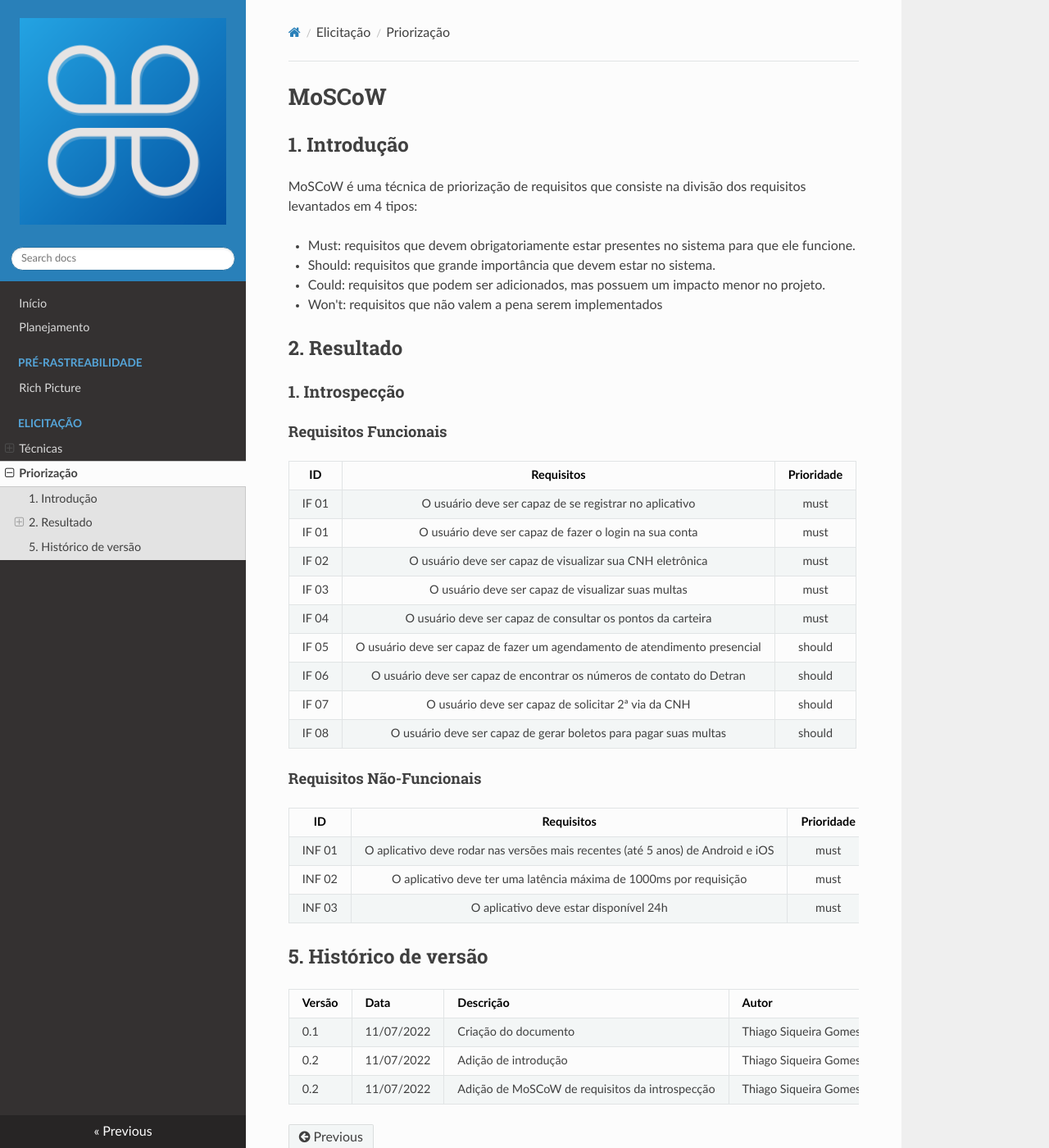
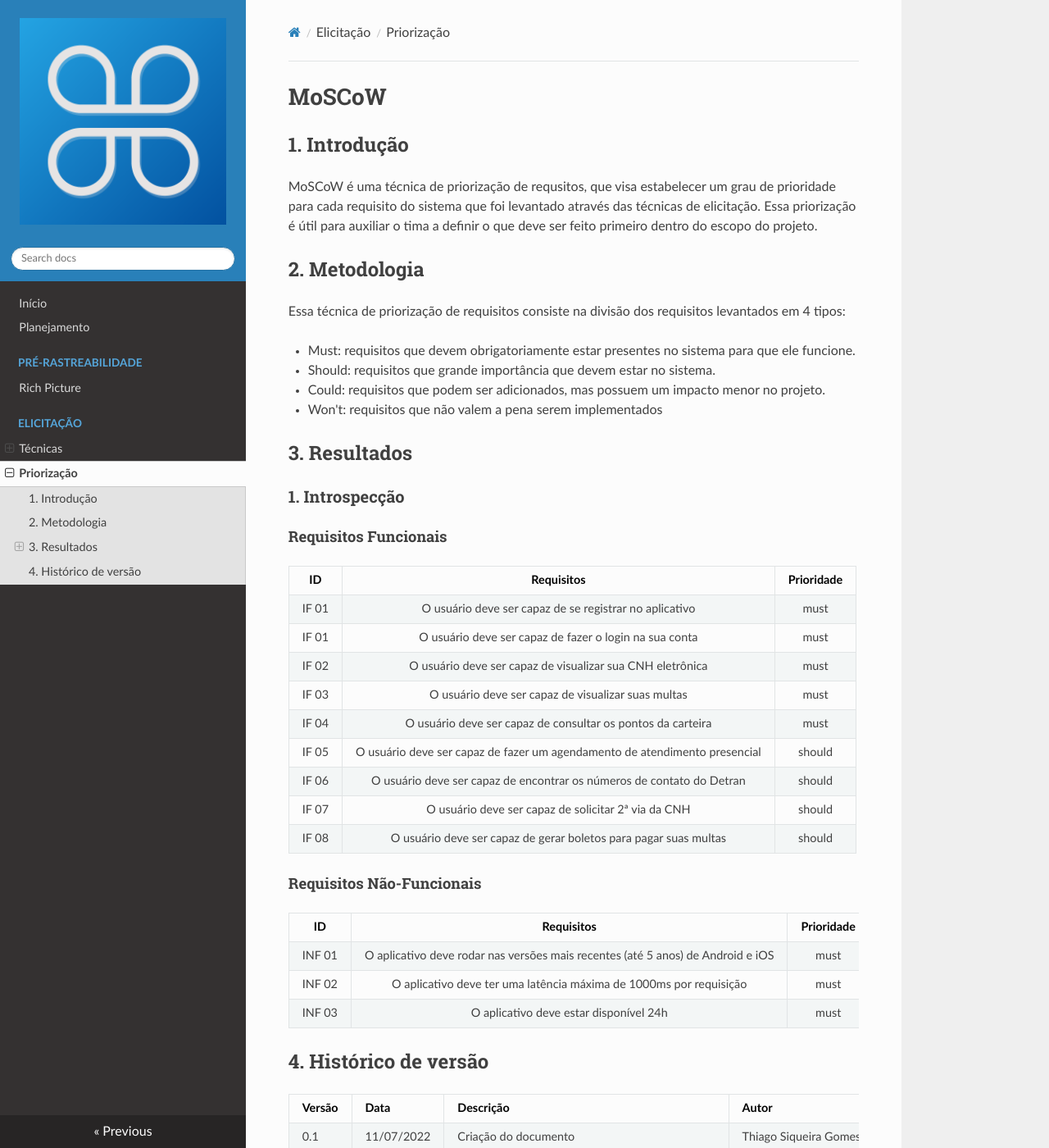
Before and after one commit to Requisitos-de-Software/2022.1-DetranDF, an MkDocs documentation site: the page built from docs/elicitação/priorização/moscow.md, in a window 1280 px wide and 1400 px high. Shown: the whole window at 82% size. Built offline with MkDocs 1.6.1, drawn with Linux system fonts in a browser that asks for light colours; nearby versions of some CDN libraries; some of the changed text lies outside the part shown.

Commit message:
chore: add methodology section

```diff
--- a/docs/elicitação/priorização/moscow.md
+++ b/docs/elicitação/priorização/moscow.md
@@ -1,13 +1,15 @@
 # MoSCoW
+## 1. Introdução
+MoSCoW é uma técnica de priorização de requsitos, que visa estabelecer um grau de prioridade para cada requisito do sistema que foi levantado através das técnicas de elicitação. Essa priorização é útil para auxiliar o tima a definir o que deve ser feito primeiro dentro do escopo do projeto.
 
-## 1. Introdução
-MoSCoW é uma técnica de priorização de requisitos que consiste na divisão dos requisitos levantados em 4 tipos:
+## 2. Metodologia
+Essa técnica de priorização de requisitos consiste na divisão dos requisitos levantados em 4 tipos:
 
 - Must: requisitos que devem obrigatoriamente estar presentes no sistema para que ele funcione.
 - Should: requisitos que grande importância que devem estar no sistema.
 - Could: requisitos que podem ser adicionados, mas possuem um impacto menor no projeto.
 - Won't: requisitos que não valem a pena serem implementados
-## 2. Resultado
+## 3. Resultados
 ### 1. Introspecção
 #### Requisitos Funcionais
 | ID | Requisitos | Prioridade |
@@ -29,9 +31,10 @@ MoSCoW é uma técnica de priorização de requisitos que consiste na divisão d
 | INF 02 | O aplicativo deve ter uma latência máxima de 1000ms por requisição | must |
 | INF 03 | O aplicativo deve estar disponível 24h | must |
 
-## 5. Histórico de versão
+## 4. Histórico de versão
 | Versão | Data       | Descrição                                           | Autor        |
 | ------ | ---------- | --------------------------------------------------- | ------------ |
 | 0.1    | 11/07/2022 | Criação do documento | Thiago Siqueira Gomes |
 | 0.2    | 11/07/2022 | Adição de introdução | Thiago Siqueira Gomes |
 | 0.2    | 11/07/2022 | Adição de MoSCoW de requisitos da introspecção | Thiago Siqueira Gomes |
+| 0.2    | 12/07/2022 | Adicionei secção de metodologia | Thiago Siqueira Gomes |
```
